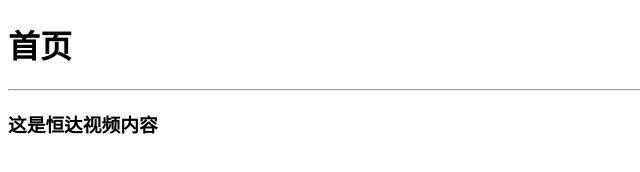
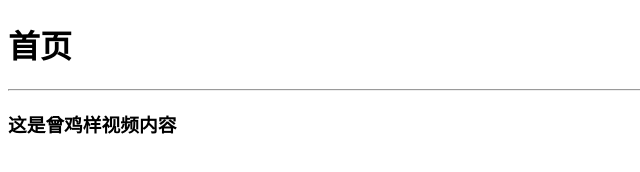
Before and after one commit to knnda/knnda.github.io, a plain HTML site: page index.html in a window 1280 px wide. Shown: the full height of the page, 0-640 px from the left. Drawn offline with Linux system fonts and the light colour scheme.

Commit message:
Update index.html

```diff
--- a/index.html
+++ b/index.html
@@ -2,11 +2,11 @@
 <html>
   <head>
 	<meta charset="utf-8" name="viewport" content="width=device-width, initial-scale=1, maximum-scale=1, user-scalable=no">
-	<title>恒达视频教程首页</title>
+	<title>曾鸡样教程首页</title>
   </head>
   <body>
 	<h1>首页</h1>
     <hr/>
-    <h3>这是恒达视频内容</h3>
+    <h3>这是曾鸡样视频内容</h3>
   </body>
 </html>
```
